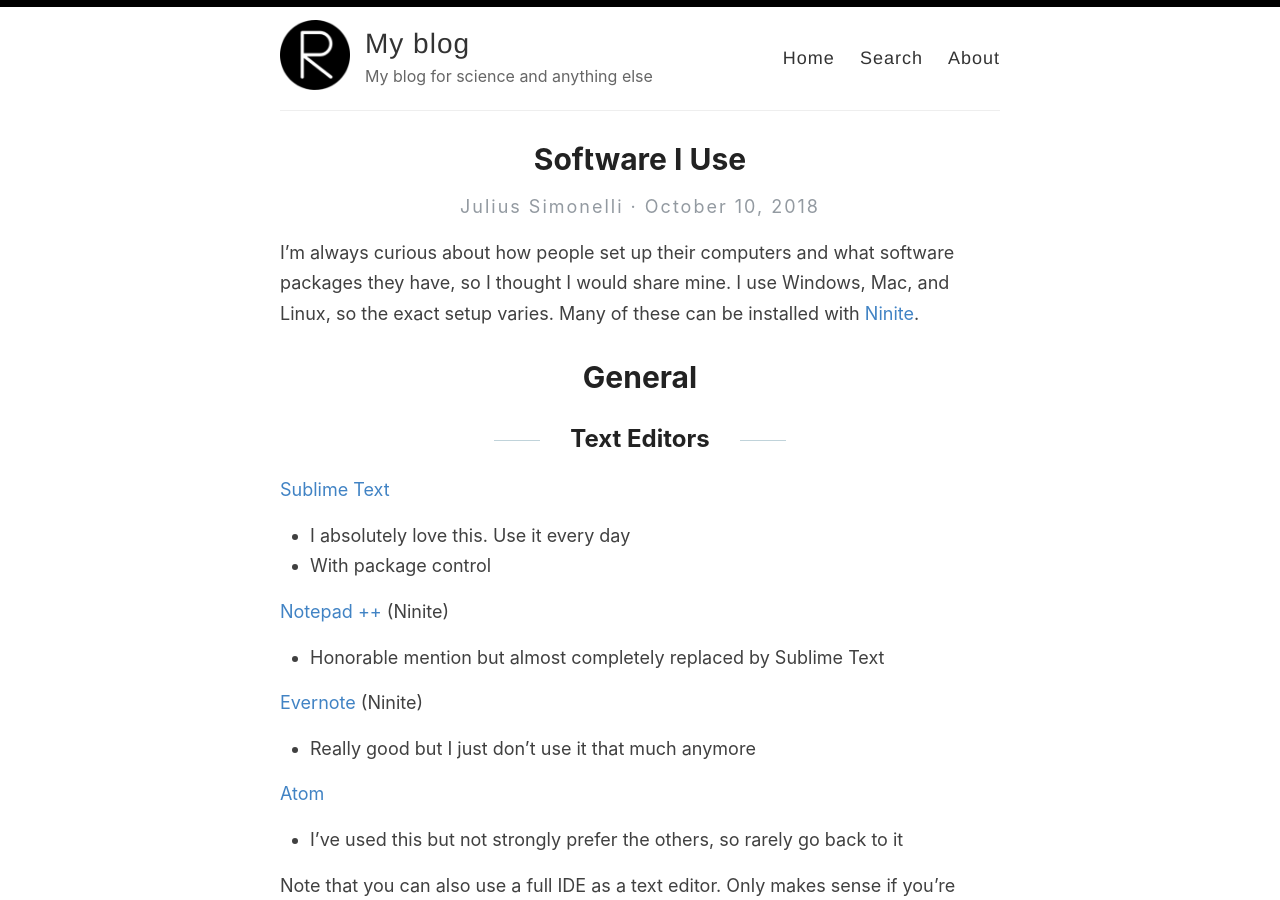
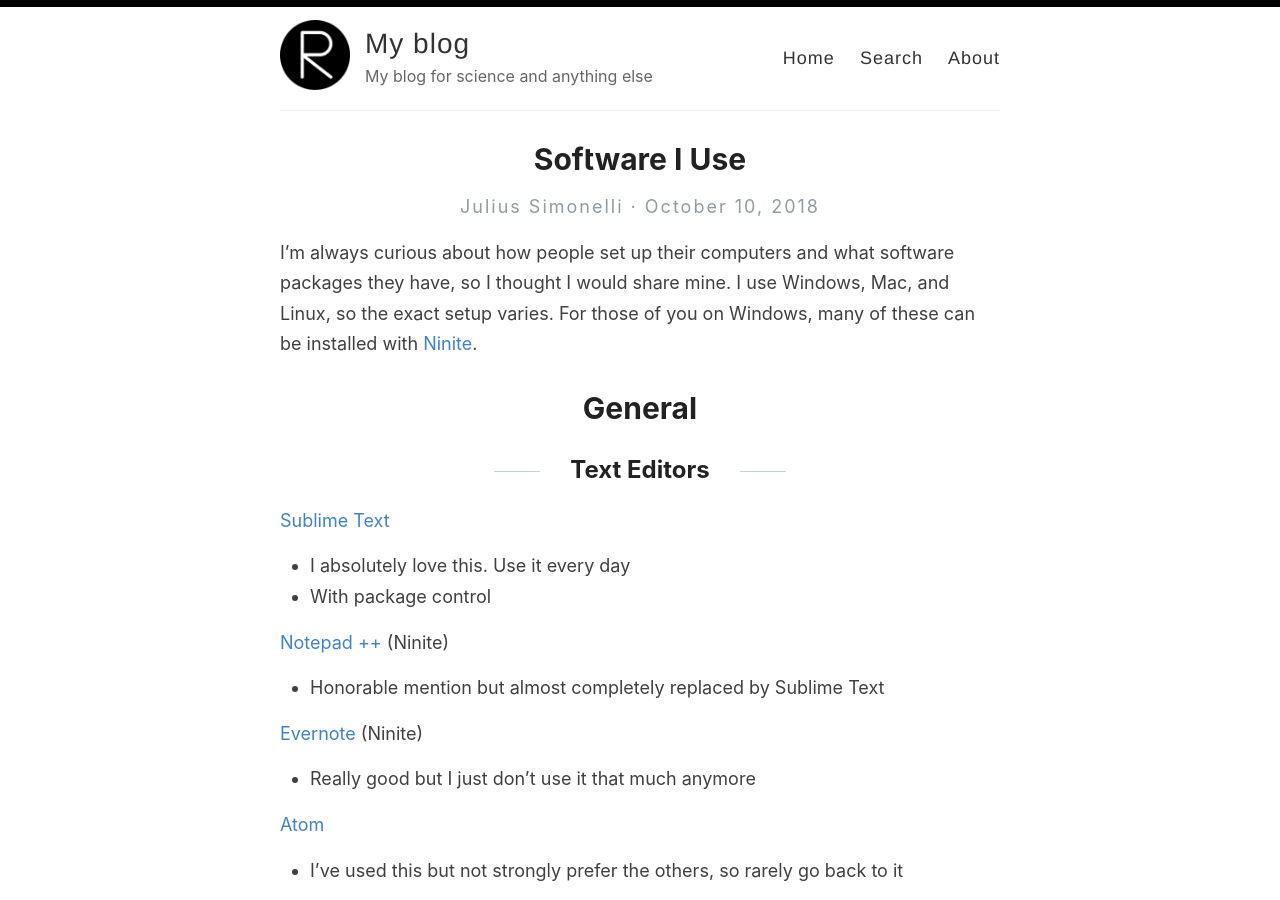
Before and after one commit to jss367/blog, a Jekyll site: the page built from _posts/2018-10-10-Software-I-Use.md, in a window 1280 px wide and 900 px high. Built offline with Jekyll 4.4.1, drawn with Linux system fonts in a browser that asks for light colours.

Commit message:
Update 2018-10-10-Software-I-Use.md

```diff
--- a/_posts/2018-10-10-Software-I-Use.md
+++ b/_posts/2018-10-10-Software-I-Use.md
@@ -4,7 +4,7 @@ title: "Software I Use"
 tags: [Software]
 ---
 
-I'm always curious about how people set up their computers and what software packages they have, so I thought I would share mine. I use Windows, Mac, and Linux, so the exact setup varies. Many of these can be installed with [Ninite](https://ninite.com/).
+I'm always curious about how people set up their computers and what software packages they have, so I thought I would share mine. I use Windows, Mac, and Linux, so the exact setup varies. For those of you on Windows, many of these can be installed with [Ninite](https://ninite.com/).
 
 # General
 
```
